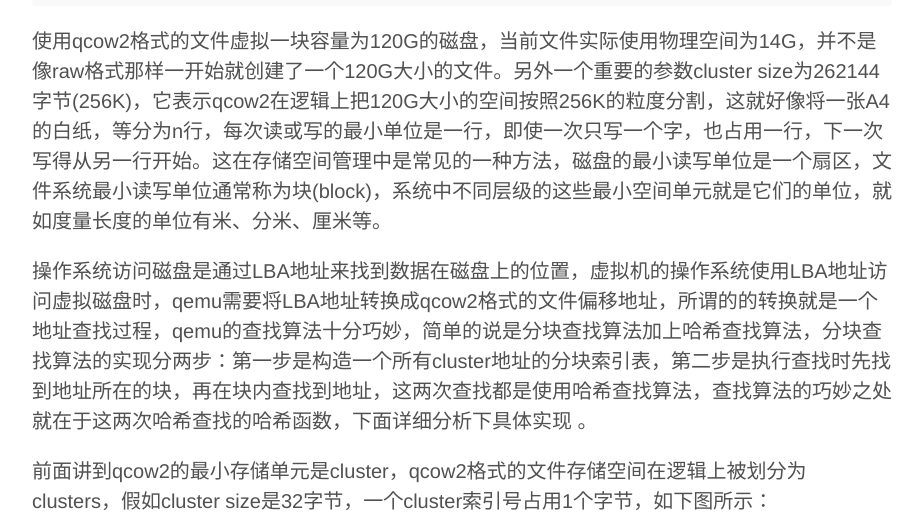
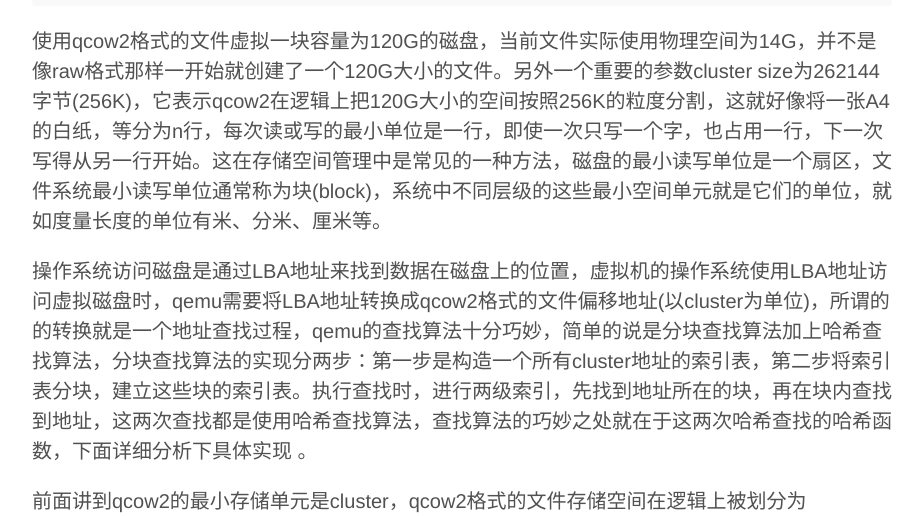
Before and after one commit to bupt075225/bupt075225.github.io, a Jekyll site: the page built from _posts/2020-02-03-qcow2.md, in a window 1280 px wide and 1400 px high, scrolled down 647 px, cut to the strip 0-516 px from the top of the window. Shown: the whole strip, without its empty margins (178-1101 px from the left). Built offline with Jekyll 4.4.1, drawn with Linux system fonts in a browser that asks for light colours; our own code applies the rules of GitHub Pages for plain Markdown files; a script that is not in the unit is left out; some of the changed text lies outside the part shown.

Commit message:
Update 2020-02-03-qcow2.md
Signed-off-by: Bill Liu <bill@BilldeMacBook-Pro.local>

```diff
--- a/_posts/2020-02-03-qcow2.md
+++ b/_posts/2020-02-03-qcow2.md
@@ -14,17 +14,17 @@
 
 使用qcow2格式的文件虚拟一块容量为120G的磁盘，当前文件实际使用物理空间为14G，并不是像raw格式那样一开始就创建了一个120G大小的文件。另外一个重要的参数cluster size为262144字节(256K)，它表示qcow2在逻辑上把120G大小的空间按照256K的粒度分割，这就好像将一张A4的白纸，等分为n行，每次读或写的最小单位是一行，即使一次只写一个字，也占用一行，下一次写得从另一行开始。这在存储空间管理中是常见的一种方法，磁盘的最小读写单位是一个扇区，文件系统最小读写单位通常称为块(block)，系统中不同层级的这些最小空间单元就是它们的单位，就如度量长度的单位有米、分米、厘米等。
 
-操作系统访问磁盘是通过LBA地址来找到数据在磁盘上的位置，虚拟机的操作系统使用LBA地址访问虚拟磁盘时，qemu需要将LBA地址转换成qcow2格式的文件偏移地址，所谓的的转换就是一个地址查找过程，qemu的查找算法十分巧妙，简单的说是分块查找算法加上哈希查找算法，分块查找算法的实现分两步：第一步是构造一个所有cluster地址的分块索引表，第二步是执行查找时先找到地址所在的块，再在块内查找到地址，这两次查找都是使用哈希查找算法，查找算法的巧妙之处就在于这两次哈希查找的哈希函数，下面详细分析下具体实现 。
+操作系统访问磁盘是通过LBA地址来找到数据在磁盘上的位置，虚拟机的操作系统使用LBA地址访问虚拟磁盘时，qemu需要将LBA地址转换成qcow2格式的文件偏移地址(以cluster为单位)，所谓的的转换就是一个地址查找过程，qemu的查找算法十分巧妙，简单的说是分块查找算法加上哈希查找算法，分块查找算法的实现分两步：第一步是构造一个所有cluster地址的索引表，第二步将索引表分块，建立这些块的索引表。执行查找时，进行两级索引，先找到地址所在的块，再在块内查找到地址，这两次查找都是使用哈希查找算法，查找算法的巧妙之处就在于这两次哈希查找的哈希函数，下面详细分析下具体实现 。
 
 前面讲到qcow2的最小存储单元是cluster，qcow2格式的文件存储空间在逻辑上被划分为clusters，假如cluster size是32字节，一个cluster索引号占用1个字节，如下图所示：
 
 ![](https://i.imgur.com/H093mCg.jpg)
 
-每个cluster从0开始编号作为索引号(地址)，LBA除以cluster size得到索引号，这样是否就完成地址转换了呢，岂不是又回到raw格式的方法上去了，qcow2的设计确实并非如此，它是将所有cluster的索引号放在一张大的索引表中，这张索引表由一个或多个cluster组成，每一个cluster中最多可存放4个cluster索引号，这里我们称它为小索引表(大索引表中的一个块)，在qcow2中被称为L2 table，所有的cluster索引号自然就构成了一个按块(cluster大小的小索引表)划分的索引表。
+每个cluster从0开始编号作为索引号(地址)，LBA除以cluster size得到索引号，这样是否就完成地址转换了呢，岂不是又回到raw格式的方法上去了，qcow2的设计确实并非如此，它是将所有cluster的索引号放在一张大的索引表中，这张索引表由一个或多个cluster组成，每一个cluster中最多可存放4个cluster索引号，这里我们称它为小索引表(表大小是一个cluster)，在qcow2中被称为L2 table，所有的cluster索引号自然就构成了一个按cluster分块划分的索引表。
 
 ![](https://i.imgur.com/6ksQIeJ.jpg)
 
-分块查找算法的查找过程要先查找索引表中的块，如何查找这张大索引表中的块呢？qcow2使用了哈希查找算法，构造了一个哈希表，这个表在qcow2中被称为L1 table。
+分块查找算法的查找过程要先查找索引表中的块，如何查找这张大索引表中的块呢？qcow2使用了哈希查找算法，构造了一个哈希表，每个块的首个cluster索引号作为块的索引地址，依次放入表内，这个表在qcow2中被称为L1 table，它存放的是分块索引号。
 
 ![](https://i.imgur.com/gITmz1q.jpg)
 
```
